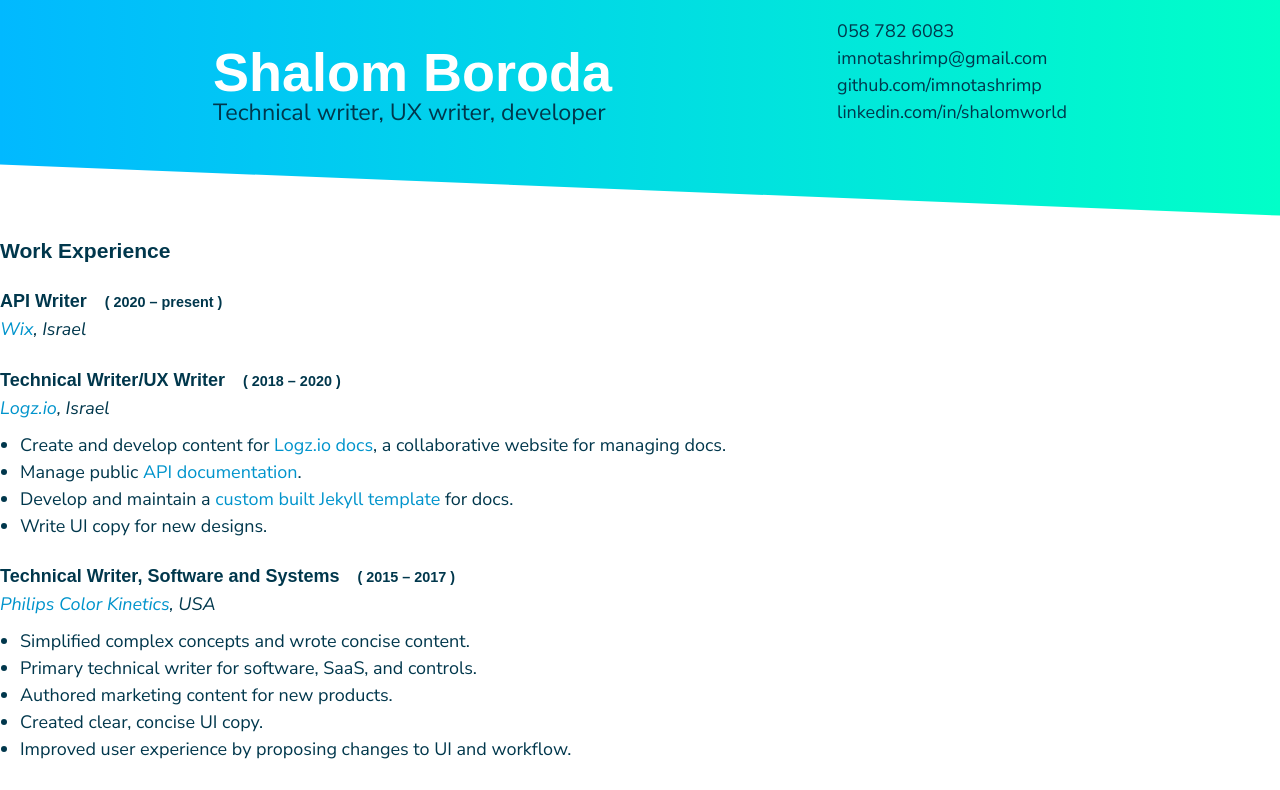
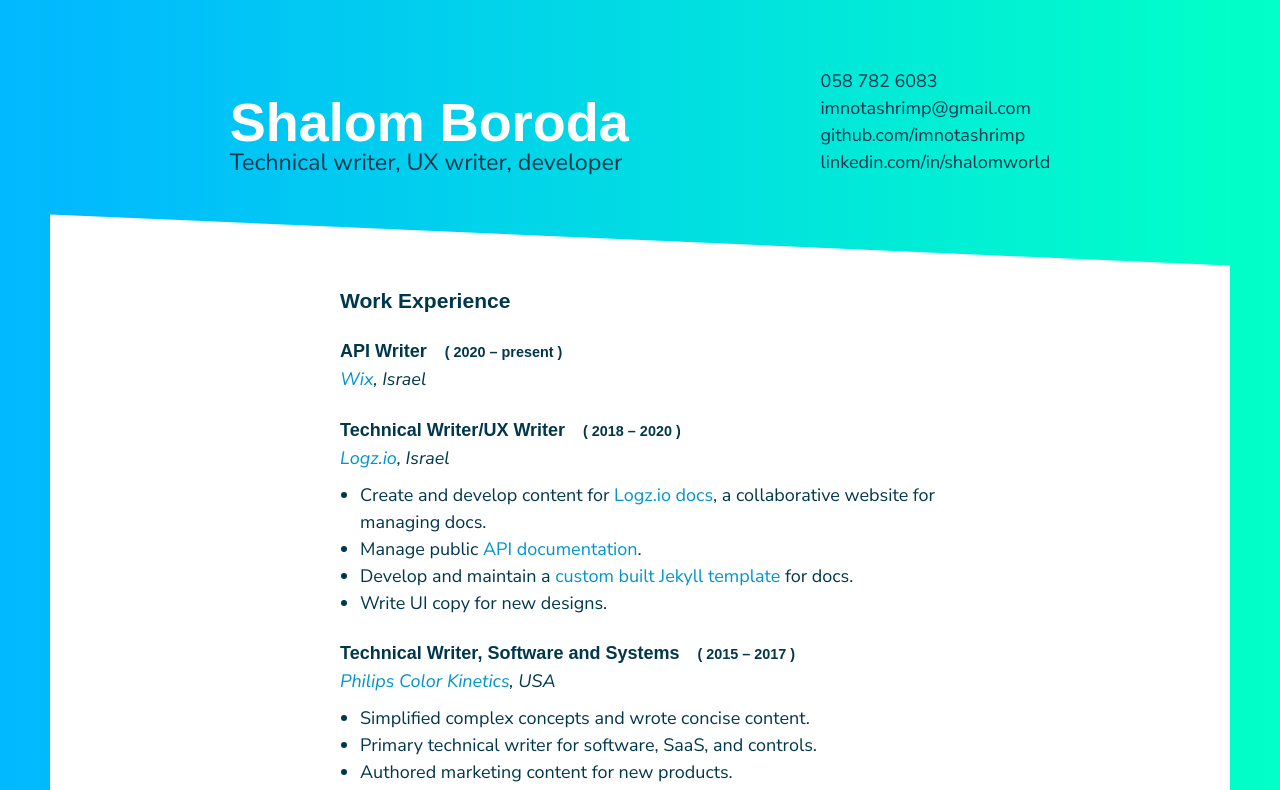
Before and after one commit to imnotashrimp/shalomworld.dev, a Next.js app: page / in a window 1280 px wide. Shown: the top 790 px of the page. Built offline with nearby package versions, Linux system fonts and the light colour scheme; a web font is replaced by a local one.

Commit message:
style cv content

```diff
--- a/components/cv/Cv.tsx
+++ b/components/cv/Cv.tsx
@@ -14,9 +14,11 @@ export default function Cv(props) {
     training
   } = props.data
 
-  return(<div className={styles.cv}>
+  return(
+    <div className={styles.cv}>
       <CvHeader frontmatter = {frontmatter} />
 
+      <div className={styles.cvContent}>
         <h3>Work Experience</h3>
         {workExperience.map((position, index) => {
           return <ExperienceEntry
@@ -30,5 +32,7 @@ export default function Cv(props) {
         <SkillSection title="Communities" array={communities} />
         <SkillSection title="Awards" array={awards} />
         <SkillSection title="Education and Training" array={training} />
-  </div>)
+      </div>
+    </div>
+  )
 }
--- a/styles/Cv.module.css
+++ b/styles/Cv.module.css
@@ -1,7 +1,42 @@
+/* Tablets, at least 760px wide */
+@media screen and (min-width: 760px) {
+  .cv {
+    --cv-border-width: 40px;
+    --cv-content-width: 600px;
+  }
+}
+
+/* Laptops */
+@media screen and (min-width: 1024px) {
+  .cv {
+    --cv-border-width: 50px;
+  }
+}
+
+/* Desktops */
+@media screen and (min-width: 1440px) {
+  .cv {
+    --cv-border-width: 100px;
+  }
+}
+
 .cv {
   font-family: var(--cv-body-font);
+  font-size: 18px;
+  border-left: var(--cv-border-width) solid;
+  border-right: var(--cv-border-width) solid;
+  border-top: 0;
+  border-bottom: 0;
+  border-image-source: var(--gradient-mint);
+  border-image-slice: 20;
 }
 
 .cv h1, .cv h2, .cv h3, .cv h4, .cv h5, .cv h6 {
   font-family: var(--cv-heading-font);
 }
+
+.cvContent {
+  width: var(--cv-content-width);
+  margin-left: auto;
+  margin-right: auto;
+}
```
Lines whose indentation alone changed are shown as unchanged.
